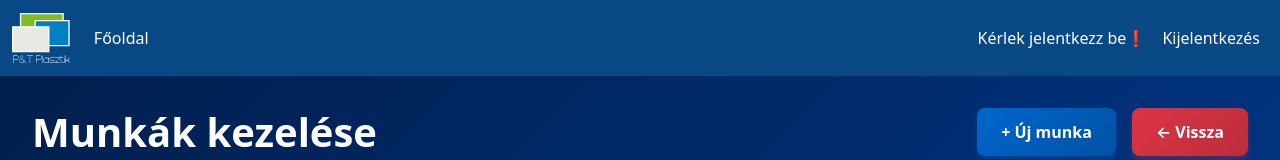
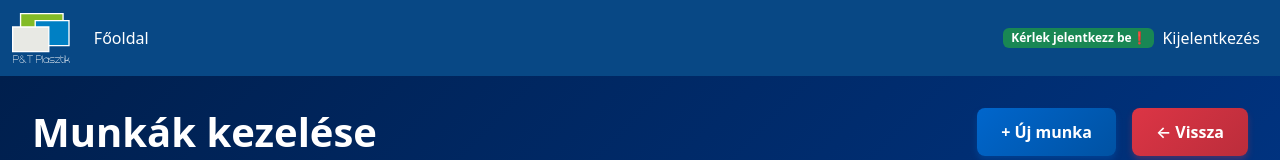
Before and after one commit to gergo0111/vizsgaremek, a React (Vite) app in the folder frontend/: page /munka-lista in a window 1280 px wide. Shown: the top 160 px of the page. Built offline with nearby package versions, Linux system fonts and the light colour scheme; no server answers.

Commit message:
felhAsználók

```diff
--- a/frontend/src/components/Menusor.tsx
+++ b/frontend/src/components/Menusor.tsx
@@ -66,9 +66,9 @@ export function Menusor() {
           </ul>
 
             <div className="navbar-nav">
-              <button className="nav-link text-white border-0 bg-transparent">
+              <span className="badge bg-success">
                 {user?.nev || 'Kérlek jelentkezz be❗️'}
-              </button>
+              </span>
             </div>
           <div className="navbar-nav">
             <button
```
